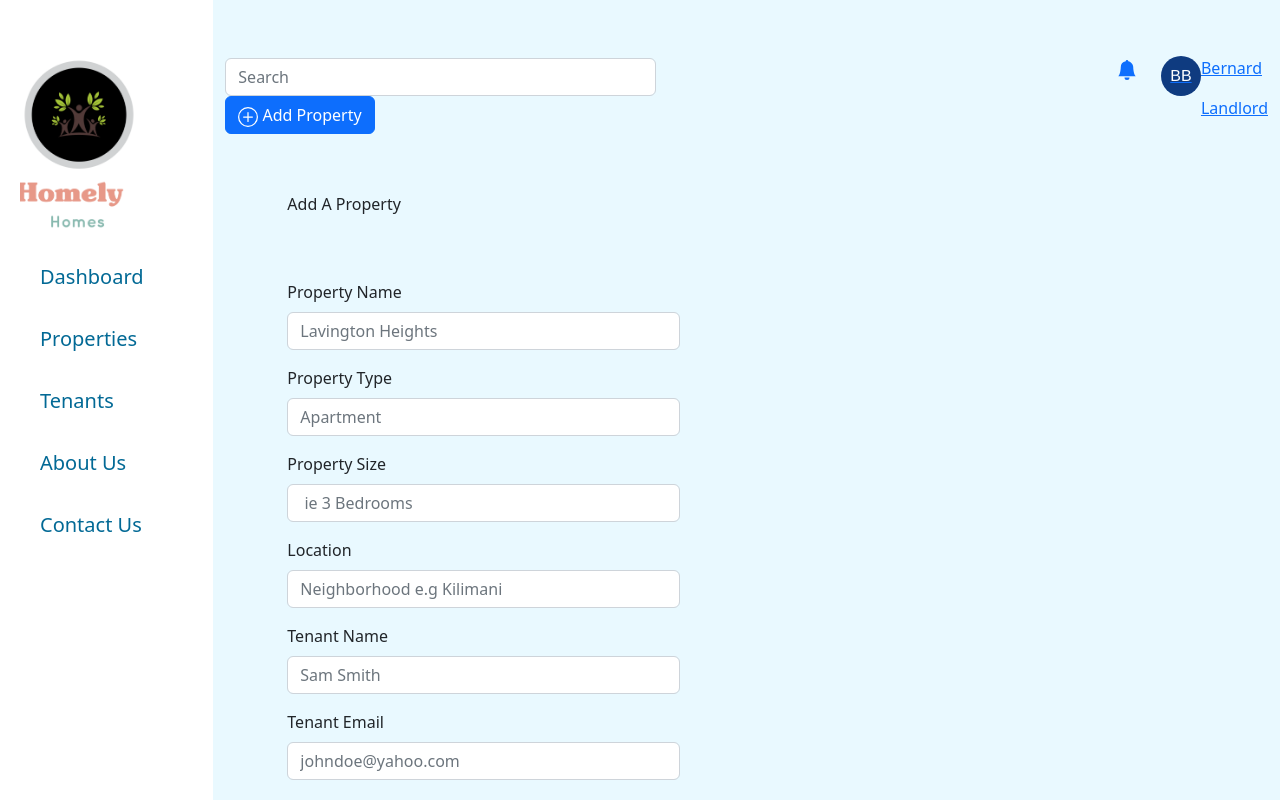
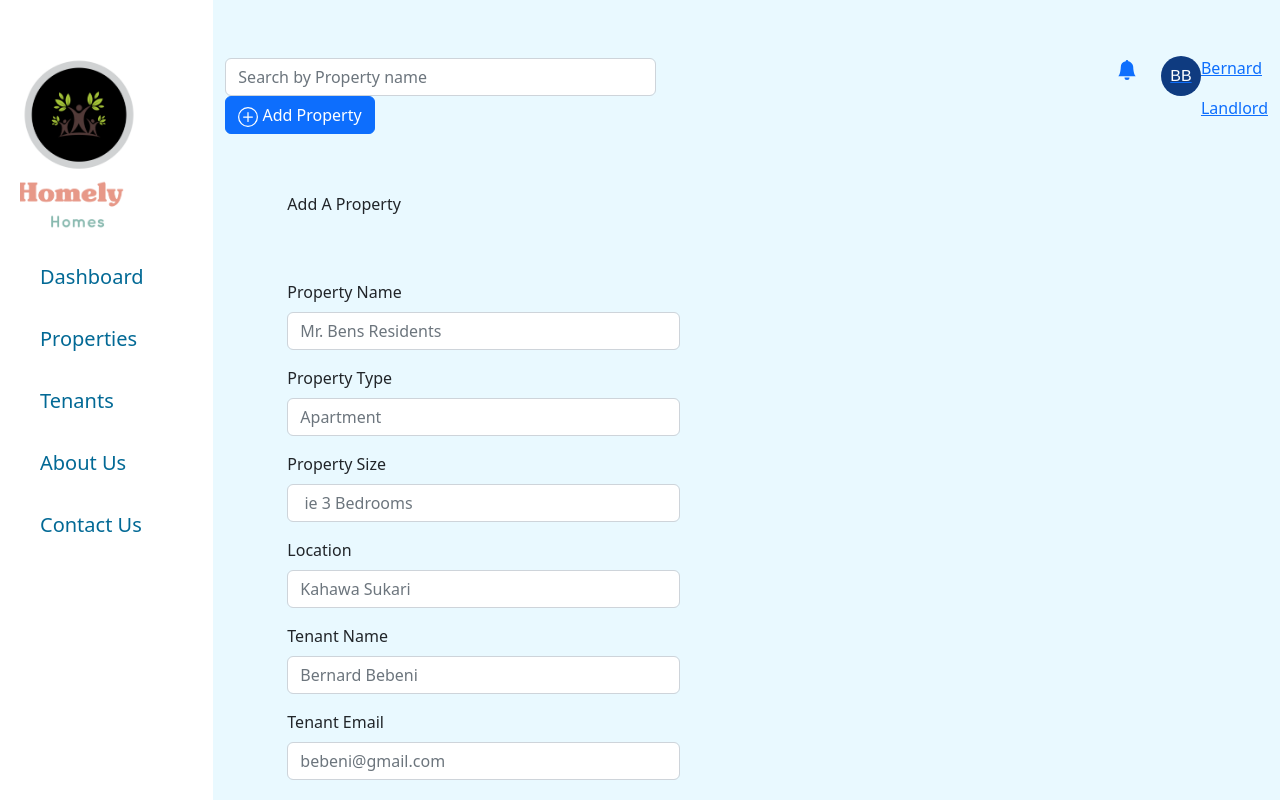
Before and after one commit to Bernard065/Property_management-app-frontend, a React (Create React App) app: page /add_property in a window 1280 px wide. Shown: the top 800 px of the page. Built offline with nearby package versions, Linux system fonts and the light colour scheme.

Commit message:
editing property

```diff
--- a/src/components/AddPropertyForm.js
+++ b/src/components/AddPropertyForm.js
@@ -78,7 +78,7 @@ const AddPropertyForm = () => {
           style={{maxWidth:"40%"}}
             property_name="property_name"
             type="text"
-            placeholder="Lavington Heights"
+            placeholder="Mr. Bens Residents"
             onChange={(e) => setPropertyName(e.target.value)}
           />
         </Form.Group>
@@ -108,7 +108,7 @@ const AddPropertyForm = () => {
           style={{maxWidth:"40%"}}
             type="text"
             location="location"
-            placeholder="Neighborhood e.g Kilimani"
+            placeholder="Kahawa Sukari"
             onChange={(e) => setLocation(e.target.value)}
           />
         </Form.Group>
@@ -120,7 +120,7 @@ const AddPropertyForm = () => {
           style={{maxWidth:"40%"}}
             tenant_name="tenant_name"
             type="text"
-            placeholder="Sam Smith"
+            placeholder="Bernard Bebeni"
             onChange={(e) => setTenant(e.target.value)}
           />
         </Form.Group>
@@ -130,7 +130,7 @@ const AddPropertyForm = () => {
           style={{maxWidth:"40%"}}
             email="email"
             type="email"
-            placeholder="johndoe@yahoo.com"
+            placeholder="bebeni@gmail.com"
             onChange={(e) => setEmail(e.target.value)}
           />
         </Form.Group>
@@ -140,7 +140,7 @@ const AddPropertyForm = () => {
           style={{maxWidth:"40%"}}
             phone_number="phone_number"
             type="integer"
-            placeholder="0712345678"
+            placeholder="0715012201"
             onChange={(e) => setPhoneNumber(e.target.value)}
           />
         </Form.Group>
--- a/src/components/EditPropertyForm.js
+++ b/src/components/EditPropertyForm.js
@@ -60,7 +60,6 @@ const EditPropertyForm = () => {
           style={{maxWidth:"40%"}}
             property_name="property_name"
             type="text"
-            placeholder="Lavington Heights"
             onChange={(e) => setPropertyName(e.target.value)}
           />
         </Form.Group>
@@ -70,7 +69,6 @@ const EditPropertyForm = () => {
             style={{maxWidth:"40%"}}
             property_type="property_type"
             type="text"
-            placeholder="Apartment"
             onChange={(e) => setPropertyType(e.target.value)}
           />
         </Form.Group>
@@ -80,7 +78,6 @@ const EditPropertyForm = () => {
             style={{maxWidth:"40%"}}
             property_size="property_size"
             type="integer"
-            placeholder=" ie 3 Bedrooms"
             onChange={(e) => setPropertySize(e.target.value)}
           />
         </Form.Group>
@@ -90,7 +87,6 @@ const EditPropertyForm = () => {
           style={{maxWidth:"40%"}}
             type="text"
             location="location"
-            placeholder="Neighborhood e.g Kilimani"
             onChange={(e) => setLocation(e.target.value)}
           />
         </Form.Group>
--- a/src/components/TopNavBar.js
+++ b/src/components/TopNavBar.js
@@ -13,12 +13,14 @@ const TopNavBar = ({ setSearch }) => {
     <Navbar className='nav-bar' expand='lg' variant='light'>
         <Container fluid>
             <Row>
-                <Form className="d-flex">
-                    <FormControl type="search" placeholder="Search" className="me-2" aria-label="Search" onChange={(e) => {
-                        setSearch(e.target.value);
-                    }}
-                    />
-                </Form>
+                <div>
+                    <Form className="d-flex">
+                        <FormControl type="search" placeholder="Search by Property name" className="me-2" aria-label="Search" onChange={(e) => {
+                            setSearch(e.target.value);
+                        }}
+                        />
+                    </Form>
+                </div>
                 <div className="nav-bar-button">
                     <Button onClick={() => {
                         navigate("/add_property");
--- a/src/pages/Dashbord/OverViewCard.js
+++ b/src/pages/Dashbord/OverViewCard.js
@@ -8,7 +8,7 @@ import OverviewList from './OverViewList'
 const OverViewCard = () => {
 
   const baseUrl = "http://localhost:9292/";
-  // get active tenants
+
   const [active, setActive] = useState("");
   const [total, setTotal] = useState("");
   const [monthlyRent, setMonthRent] = useState("");
```
